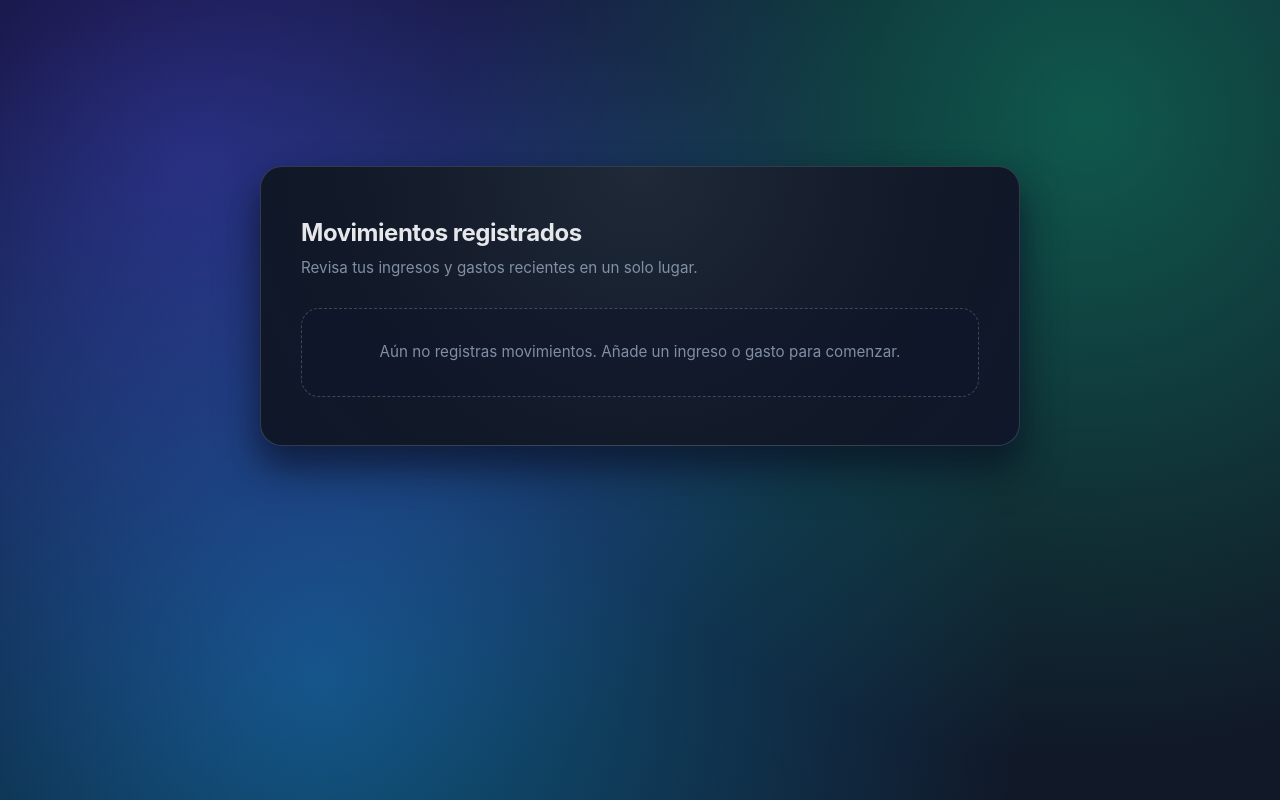
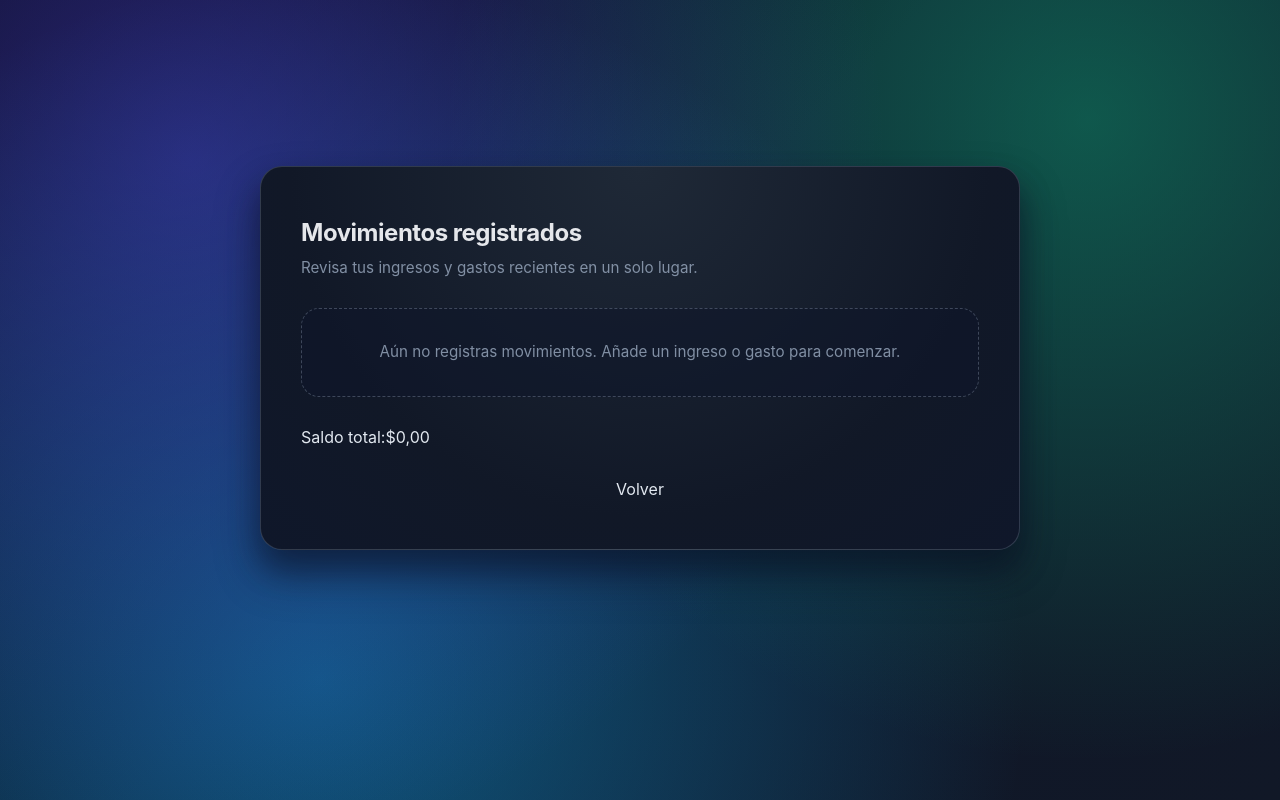
Before and after one commit to lu1334/quickBudget, a React (Vite) app: page /show-items in a window 1280 px wide. Built offline with nearby package versions, Linux system fonts and the light colour scheme.

Commit message:
Add navigation buttons and total income display; implement totalExpenseCalculate utility

```diff
--- a/src/components/ShowItems/ShowItems.tsx
+++ b/src/components/ShowItems/ShowItems.tsx
@@ -1,12 +1,14 @@
 import { useBudgetContext } from "../../context/quickBudgetContext";
 import { formatAmount } from "../../utils/formatAmount";
+import { totalExpenseCalculate } from "../../utils/totalExpenseCalculate";
+import { useNavigate } from "react-router-dom";
 import "./ShowItems.css";
 
 export const ShowItems = () => {
-  const { listItem } = useBudgetContext();
-
+  const { listItem,listIncome,setTotalIncome ,totalIncome} = useBudgetContext();
+  setTotalIncome(totalExpenseCalculate(listItem,listIncome.toString().split(",").map(Number)));
   const hasItems = listItem.length > 0;
-
+  const naviga = useNavigate();
   return (
     <section className="qb-list-card">
       <div className="qb-list-heading">
@@ -30,6 +32,13 @@ export const ShowItems = () => {
           ))
         )}
       </ul>
+      <div className="qb-list__total">
+        <span>Saldo total:</span>
+        <span>${formatAmount(String(totalIncome))}</span>
+      </div>
+      <button className="qb-secondary" onClick={() => naviga("/")}>
+        Volver
+      </button>
     </section>
   );
 };
--- a/src/components/forms/FormExpense/FormExpense.tsx
+++ b/src/components/forms/FormExpense/FormExpense.tsx
@@ -1,7 +1,11 @@
 import { useBudgetContext } from "../../../context/quickBudgetContext";
 import { useInputHandler } from "../../../Hooks/useInputsHandlers";
+import { useNavigate } from "react-router-dom";
 import "../forms.css";
+
+
 export const FormExpense = () => {
+  const navigate = useNavigate();
   const { amountExpense, concept } = useBudgetContext();
   const { handlerOnChangeConcept, handlerOnChangeAmountExpense, handlerAddExpense } =
     useInputHandler();
@@ -40,6 +44,13 @@ export const FormExpense = () => {
       <button className="qb-submit" type="submit">
         Añadir gasto
       </button>
+      <button
+        className="qb-secondary"
+        type="button"
+        onClick={() => navigate("/")}
+      >
+        Cancelar
+      </button>
     </form>
   );
 };
--- a/src/components/forms/FormIncome/FormIncome.tsx
+++ b/src/components/forms/FormIncome/FormIncome.tsx
@@ -1,7 +1,9 @@
 import { useInputHandler } from "../../../Hooks/useInputsHandlers";
 import { useBudgetContext } from "../../../context/quickBudgetContext";
+import { useNavigate } from "react-router-dom";
 import "../forms.css";
 export const FormIncome = () => {
+  const navigate = useNavigate();
   const { handlerOnChangeIncome, handlerAddIncome } = useInputHandler();
   const { income } = useBudgetContext();
   return (
@@ -26,6 +28,14 @@ export const FormIncome = () => {
       <button className="qb-submit" type="submit">
         Añadir ingreso
       </button>
+      <button
+        className="qb-secondary"
+        type="button"
+        onClick={() => navigate("/")}
+      >
+        Cancelar
+      </button>
     </form>
+
   );
 };
--- /dev/null
+++ b/src/utils/totalExpenseCalculate.ts
@@ -0,0 +1,9 @@
+import type{ Item } from "../types/types"
+
+export const totalExpenseCalculate = (listItem:Item[],arrIncome:number[]) => {
+
+      const totalExpense = listItem.reduce((acc,item )=> {
+        return acc + Number(item.amountExpense)
+      },0)
+      return (arrIncome.reduce((a,b) => a + b, 0) - totalExpense)
+}
```
